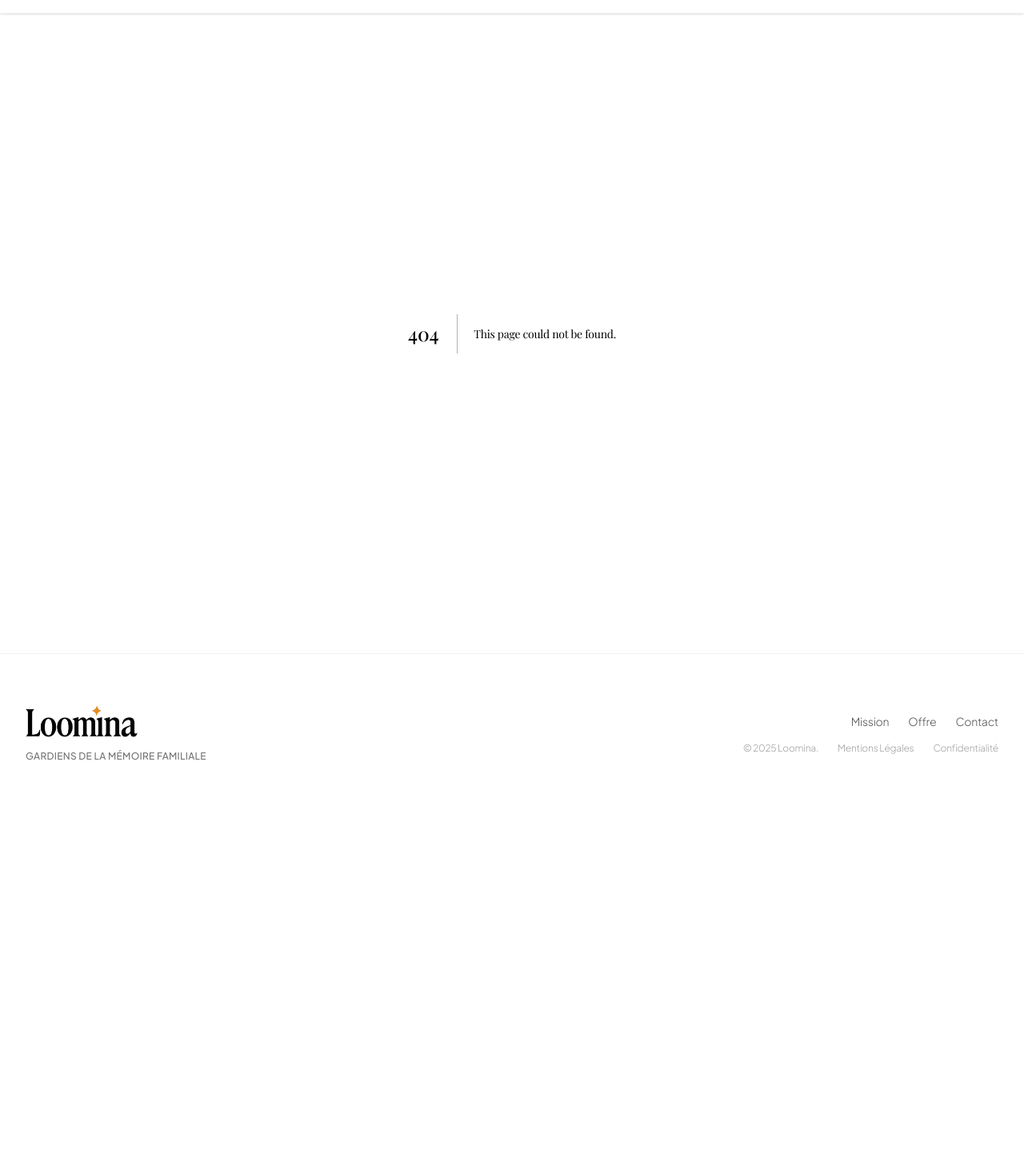
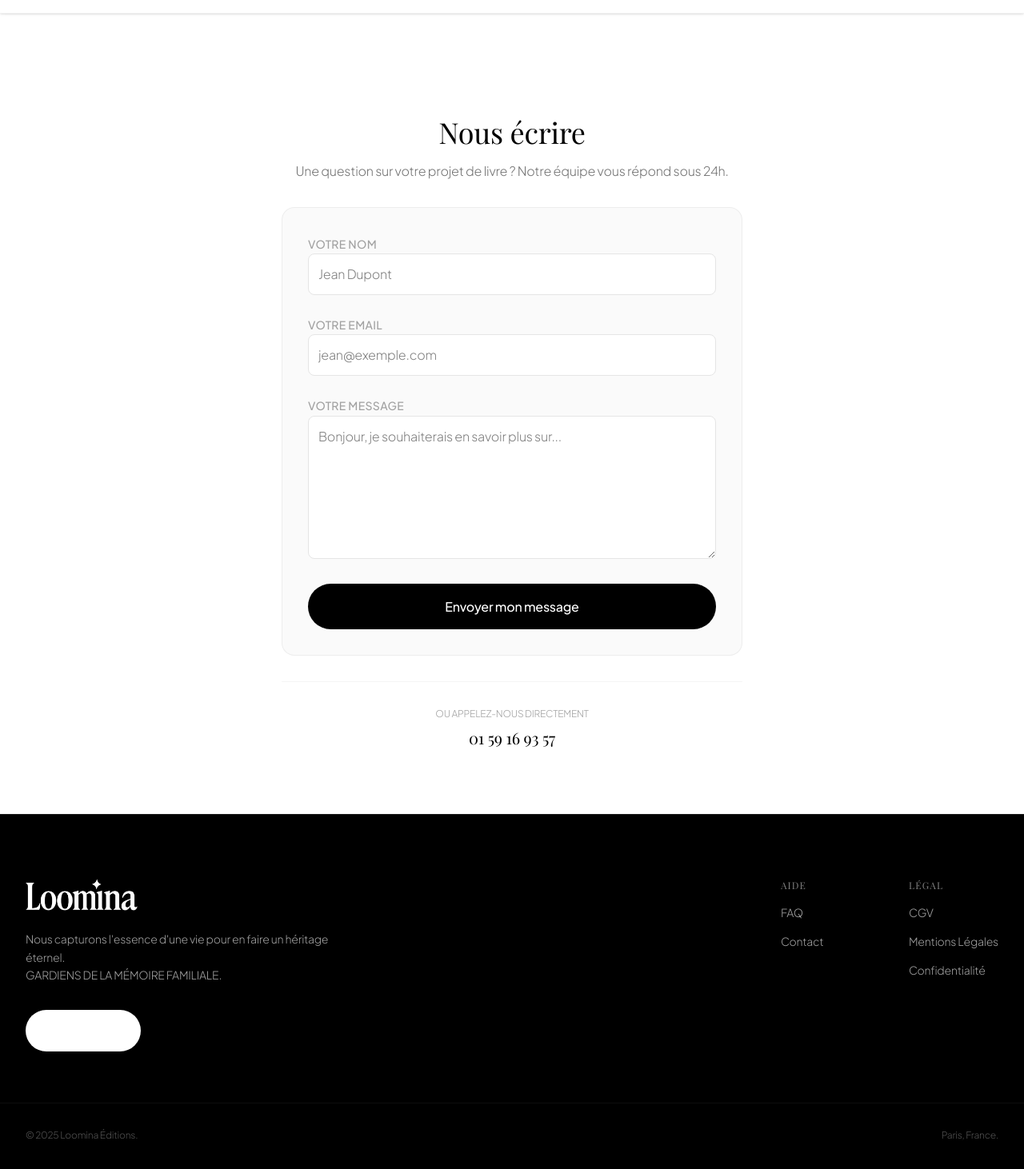
Before and after one commit to solalchetrit/loomina, a Next.js app: page /contact in a window 1280 px wide. Before the commit this address had no page. Shown: the part 64-1526 px from the top of the page at 80% size. Before the commit the page ends 1082 px from the top, so only its background shows below. Built offline with nearby package versions, Linux system fonts and the light colour scheme; a web font is replaced by a local one.

Commit message:
feat(ui): nuit etoilee, luxury footer, contact page, placeholders

```diff
--- /dev/null
+++ b/app/cgv/page.tsx
@@ -0,0 +1,10 @@
+export default function Page() {
+    return (
+        <div className="min-h-screen flex items-center justify-center bg-white text-black">
+            <div className="text-center space-y-4">
+                <h1 className="text-3xl font-serif">Conditions Générales de Vente</h1>
+                <p className="text-neutral-500">Bientôt disponible.</p>
+            </div>
+        </div>
+    );
+}
--- /dev/null
+++ b/app/contact/page.tsx
@@ -0,0 +1,61 @@
+"use client";
+
+import Header from "@/components/Header";
+import Footer from "@/components/Footer";
+import MagicButton from "@/components/ui/MagicButton";
+
+export default function ContactPage() {
+    return (
+        <div className="min-h-screen bg-white text-black flex flex-col">
+            <main className="flex-grow pt-32 pb-20 px-6">
+                <div className="mx-auto max-w-xl space-y-8">
+
+                    <div className="text-center space-y-4">
+                        <h1 className="text-4xl font-serif">Nous écrire</h1>
+                        <p className="text-neutral-500 font-light">
+                            Une question sur votre projet de livre ? Notre équipe vous répond sous 24h.
+                        </p>
+                    </div>
+
+                    {/* Formulaire simple qui ouvre le client mail de l'utilisateur */}
+                    <form
+                        className="space-y-6 bg-neutral-50 p-8 rounded-2xl border border-black/5"
+                        action="mailto:contact@loomina.fr"
+                        method="post"
+                        encType="text/plain"
+                    >
+                        <div className="space-y-2">
+                            <label htmlFor="name" className="text-sm font-medium uppercase tracking-wide text-neutral-400">Votre Nom</label>
+                            <input required type="text" id="name" name="nom" className="w-full bg-white border border-neutral-200 rounded-lg p-3 outline-none focus:border-[var(--loomina-amber)] transition-colors" placeholder="Jean Dupont" />
+                        </div>
+
+                        <div className="space-y-2">
+                            <label htmlFor="email" className="text-sm font-medium uppercase tracking-wide text-neutral-400">Votre Email</label>
+                            <input required type="email" id="email" name="email" className="w-full bg-white border border-neutral-200 rounded-lg p-3 outline-none focus:border-[var(--loomina-amber)] transition-colors" placeholder="jean@exemple.com" />
+                        </div>
+
+                        <div className="space-y-2">
+                            <label htmlFor="message" className="text-sm font-medium uppercase tracking-wide text-neutral-400">Votre Message</label>
+                            <textarea required id="message" name="message" rows={6} className="w-full bg-white border border-neutral-200 rounded-lg p-3 outline-none focus:border-[var(--loomina-amber)] transition-colors" placeholder="Bonjour, je souhaiterais en savoir plus sur..." />
+                        </div>
+
+                        <button
+                            type="submit"
+                            className="w-full bg-black text-white font-medium rounded-full py-4 hover:bg-neutral-800 transition-all"
+                        >
+                            Envoyer mon message
+                        </button>
+                    </form>
+
+                    <div className="text-center pt-8 border-t border-neutral-100">
+                        <p className="text-xs text-neutral-400 mb-2">OU APPELEZ-NOUS DIRECTEMENT</p>
+                        <a href="tel:+33159169357" className="text-xl font-serif hover:text-[var(--loomina-amber)] transition-colors">
+                            01 59 16 93 57
+                        </a>
+                    </div>
+
+                </div>
+            </main>
+        </div>
+    );
+}
--- /dev/null
+++ b/app/faq/page.tsx
@@ -0,0 +1,10 @@
+export default function Page() {
+    return (
+        <div className="min-h-screen flex items-center justify-center bg-white text-black">
+            <div className="text-center space-y-4">
+                <h1 className="text-3xl font-serif">Foire aux Questions</h1>
+                <p className="text-neutral-500">Bientôt disponible.</p>
+            </div>
+        </div>
+    );
+}
--- /dev/null
+++ b/app/legal/page.tsx
@@ -0,0 +1,10 @@
+export default function Page() {
+    return (
+        <div className="min-h-screen flex items-center justify-center bg-white text-black">
+            <div className="text-center space-y-4">
+                <h1 className="text-3xl font-serif">Mentions Légales</h1>
+                <p className="text-neutral-500">Bientôt disponible.</p>
+            </div>
+        </div>
+    );
+}
--- a/app/page.tsx
+++ b/app/page.tsx
@@ -61,7 +61,13 @@ export default function Home() {
       {/* --- SECTION 2: CONVICTION (NOIR) --- */}
       <div id="mission" className="w-full">
         <section className="relative w-full bg-black px-6 py-20 md:py-28 text-white overflow-hidden">
-          <StarDecoration position="top-right" className="opacity-40" />
+          {/* --- DÉCORATION CONSTELLATION --- */}
+          {/* Coin haut droit, visible */}
+          <StarDecoration position="top-right" className="opacity-40 scale-100" />
+          {/* Coin bas gauche, plus discret */}
+          <StarDecoration position="bottom-left" className="opacity-20 scale-75" />
+          {/* Coin haut gauche, très subtil */}
+          <StarDecoration position="top-left" className="opacity-10 scale-50" />
 
           <div className="mx-auto max-w-5xl flex flex-col gap-16 relative z-10">
             {/* La Citation Centrale */}
@@ -133,7 +139,13 @@ export default function Home() {
 
           {/* Colonne Droite : Player Audio */}
           <div className="bg-neutral-900 rounded-3xl p-8 border border-white/10 shadow-2xl relative">
-            <StarDecoration position="top-right" className="scale-50 opacity-50" />
+            {/* --- DÉCORATION CONSTELLATION --- */}
+            {/* Coin haut droit, visible */}
+            <StarDecoration position="top-right" className="opacity-40 scale-100" />
+            {/* Coin bas gauche, plus discret */}
+            <StarDecoration position="bottom-left" className="opacity-20 scale-75" />
+            {/* Coin haut gauche, très subtil */}
+            <StarDecoration position="top-left" className="opacity-10 scale-50" />
             <div className="space-y-4">
               <p className="text-xs uppercase text-neutral-500 tracking-widest mb-4">Extrait brut de session</p>
               <audio controls className="w-full invert hue-rotate-180 opacity-90 hover:opacity-100 transition-opacity">
--- /dev/null
+++ b/app/privacy/page.tsx
@@ -0,0 +1,10 @@
+export default function Page() {
+    return (
+        <div className="min-h-screen flex items-center justify-center bg-white text-black">
+            <div className="text-center space-y-4">
+                <h1 className="text-3xl font-serif">Politique de Confidentialité</h1>
+                <p className="text-neutral-500">Bientôt disponible.</p>
+            </div>
+        </div>
+    );
+}
--- a/components/Footer.tsx
+++ b/components/Footer.tsx
@@ -2,45 +2,70 @@
 
 import Link from "next/link";
 import Image from "next/image";
+import MagicButton from "./ui/MagicButton";
 
 export default function Footer() {
   const currentYear = new Date().getFullYear();
 
   return (
-    <footer className="w-full bg-white border-t border-black/5 py-12 md:py-16">
-      <div className="mx-auto max-w-7xl px-6 lg:px-8 flex flex-col md:flex-row items-start md:items-center justify-between gap-8">
+    <footer className="w-full bg-black text-white border-t border-white/10 py-16 md:py-20 relative overflow-hidden">
 
-        {/* Partie Gauche : Logo & Slogan */}
-        <div className="space-y-4">
-          <div className="relative h-8 w-32 md:h-10 md:w-40">
-            {/* Logo Noir (car fond blanc) - assure-toi que l'image est correcte */}
+      {/* Petite touche déco en bas */}
+      <div className="absolute bottom-0 left-0 w-full h-px bg-gradient-to-r from-transparent via-white/20 to-transparent" />
+
+      <div className="mx-auto max-w-7xl px-6 lg:px-8 flex flex-col md:flex-row items-start justify-between gap-12">
+
+        {/* Partie Gauche : Marque */}
+        <div className="space-y-6 max-w-sm">
+          <div className="relative h-10 w-48">
+            {/* Logo inversé pour être BLANC sur fond NOIR */}
             <Image
               src="/header-logo-trimmed.png"
               alt="Loomina Éditions"
               fill
-              className="object-contain object-left"
+              className="object-contain object-left invert brightness-0"
             />
           </div>
-          <p className="text-xs text-neutral-500 font-medium tracking-wide">
-            GARDIENS DE LA MÉMOIRE FAMILIALE
+          <p className="text-sm text-neutral-400 font-light leading-relaxed">
+            Nous capturons l'essence d'une vie pour en faire un héritage éternel.
+            <br />GARDIENS DE LA MÉMOIRE FAMILIALE.
           </p>
-        </div>
 
-        {/* Partie Droite : Liens & Mentions */}
-        <div className="flex flex-col md:items-end gap-4 text-sm font-light text-neutral-600">
-          <div className="flex gap-6">
-            <Link href="#mission" className="hover:text-black transition-colors">Mission</Link>
-            <Link href="#offres" className="hover:text-black transition-colors">Offre</Link>
-            <Link href="mailto:contact@loomina.fr" className="hover:text-black transition-colors">Contact</Link>
-          </div>
-
-          <div className="flex flex-col md:flex-row gap-4 md:gap-6 text-xs text-neutral-400 mt-2 md:mt-0">
-            <span>&copy; {currentYear} Loomina.</span>
-            <Link href="/legal" className="hover:text-neutral-600">Mentions Légales</Link>
-            <Link href="/privacy" className="hover:text-neutral-600">Confidentialité</Link>
+          {/* Bouton Contact Spécial */}
+          <div className="pt-2">
+            <MagicButton
+              href="/contact"
+              className="bg-white text-black border-none hover:bg-neutral-200 px-8 py-3 text-sm"
+            >
+              Nous écrire
+            </MagicButton>
           </div>
         </div>
 
+        {/* Partie Droite : Navigation Utile */}
+        <div className="grid grid-cols-2 gap-12 text-sm font-light">
+
+          <div className="flex flex-col gap-4">
+            <h4 className="font-medium text-white tracking-widest uppercase text-xs opacity-50">Aide</h4>
+            <Link href="/faq" className="text-neutral-400 hover:text-[var(--loomina-amber)] transition-colors">FAQ</Link>
+            <Link href="/contact" className="text-neutral-400 hover:text-[var(--loomina-amber)] transition-colors">Contact</Link>
+          </div>
+
+          <div className="flex flex-col gap-4">
+            <h4 className="font-medium text-white tracking-widest uppercase text-xs opacity-50">Légal</h4>
+            <Link href="/cgv" className="text-neutral-400 hover:text-white transition-colors">CGV</Link>
+            <Link href="/legal" className="text-neutral-400 hover:text-white transition-colors">Mentions Légales</Link>
+            <Link href="/privacy" className="text-neutral-400 hover:text-white transition-colors">Confidentialité</Link>
+          </div>
+
+        </div>
+
+      </div>
+
+      {/* Copyright */}
+      <div className="mx-auto max-w-7xl px-6 lg:px-8 mt-16 pt-8 border-t border-white/5 text-xs text-neutral-600 flex justify-between">
+        <span>&copy; {currentYear} Loomina Éditions.</span>
+        <span>Paris, France.</span>
       </div>
     </footer>
   );
```
